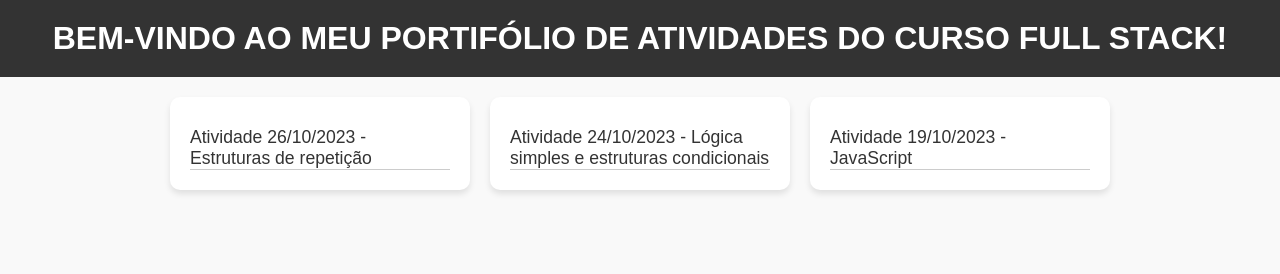
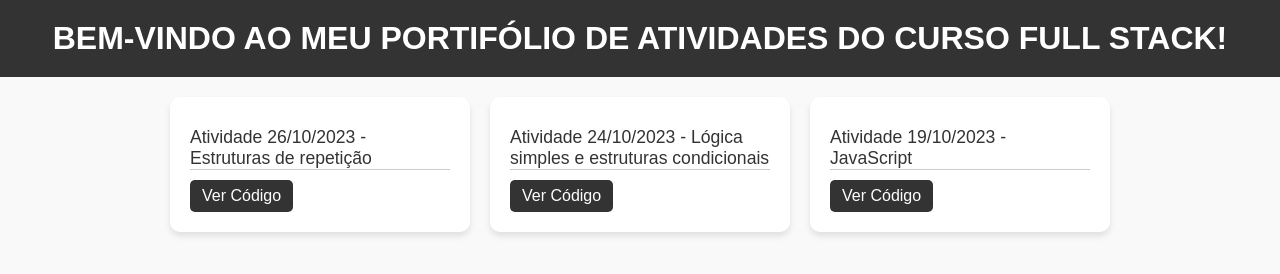
Before and after one commit to byteGianLucas/protifolio_de_atividades, a plain HTML site: page index.html in a window 1280 px wide. Drawn offline with Linux system fonts and the light colour scheme.

Commit message:
adicionado target blank e botão "ver código"

```diff
--- a/index.html
+++ b/index.html
@@ -13,15 +13,25 @@
 
     <main>
         <div class="card">
-            <a href="atividade2610_for/Atividade 1/index.html"> Atividade 26/10/2023 - Estruturas de repetição </a>
+            <a href="atividade2610_for/Atividade 1/index.html" target="_blank"> Atividade 26/10/2023 - Estruturas de repetição </a>
+            <button onclick="verCodigo('atividade2610_for/Atividade 1/script.js')">Ver Código</button>
         </div>
         <div class="card">
-            <a href="atividade2410_javascript/index.html"> Atividade 24/10/2023 - Lógica simples e estruturas condicionais  </a>
+            <a href="atividade2410_javascript/index.html" target="_blank"> Atividade 24/10/2023 - Lógica simples e estruturas condicionais  </a>
+            <button onclick="verCodigo('atividade2410_javascript/script.js')">Ver Código</button>
         </div>
         <div class="card">
-            <a href="atividade1910_js/index.html"> Atividade 19/10/2023 - JavaScript </a>
+            <a href="atividade1910_js/index.html" target="_blank"> Atividade 19/10/2023 - JavaScript </a>
+            <button onclick="verCodigo('atividade1910_js/scripts.js')">Ver Código</button>
         </div>
     </main>
 
+    <script>
+    function verCodigo(caminho) {
+        window.open(caminho, '_blank');
+    }
+    </script>
+
+
 </body>
 </html>
--- a/style.css
+++ b/style.css
@@ -53,3 +53,18 @@ main {
 .card a:hover {
     text-decoration: underline;
 }
+
+button {
+    background-color: #333;
+    color: #fff;
+    border: none;
+    padding: 7px 12px;
+    font-size: 1em;
+    border-radius: 5px;
+    cursor: pointer;
+    margin-top: 10px;
+}
+
+button:hover {
+    background-color: #555;
+}
```
